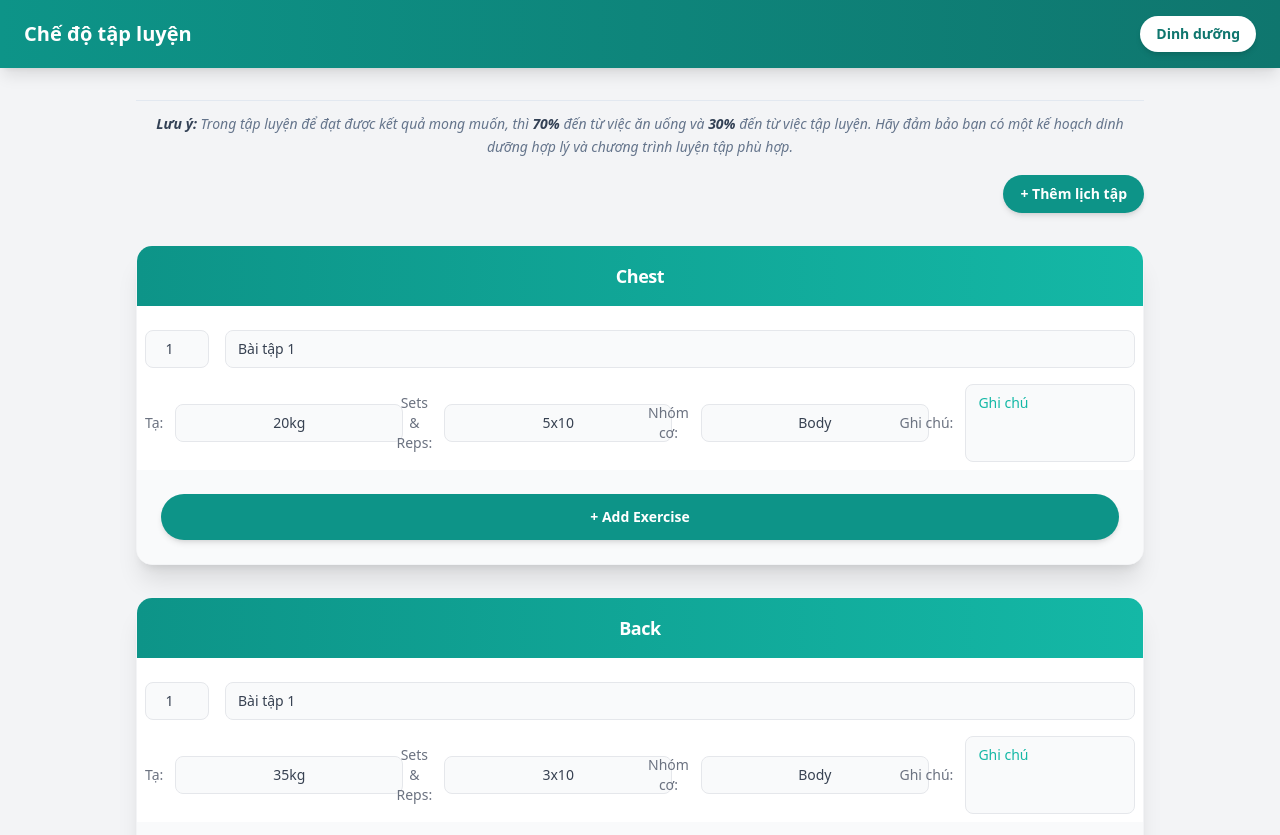
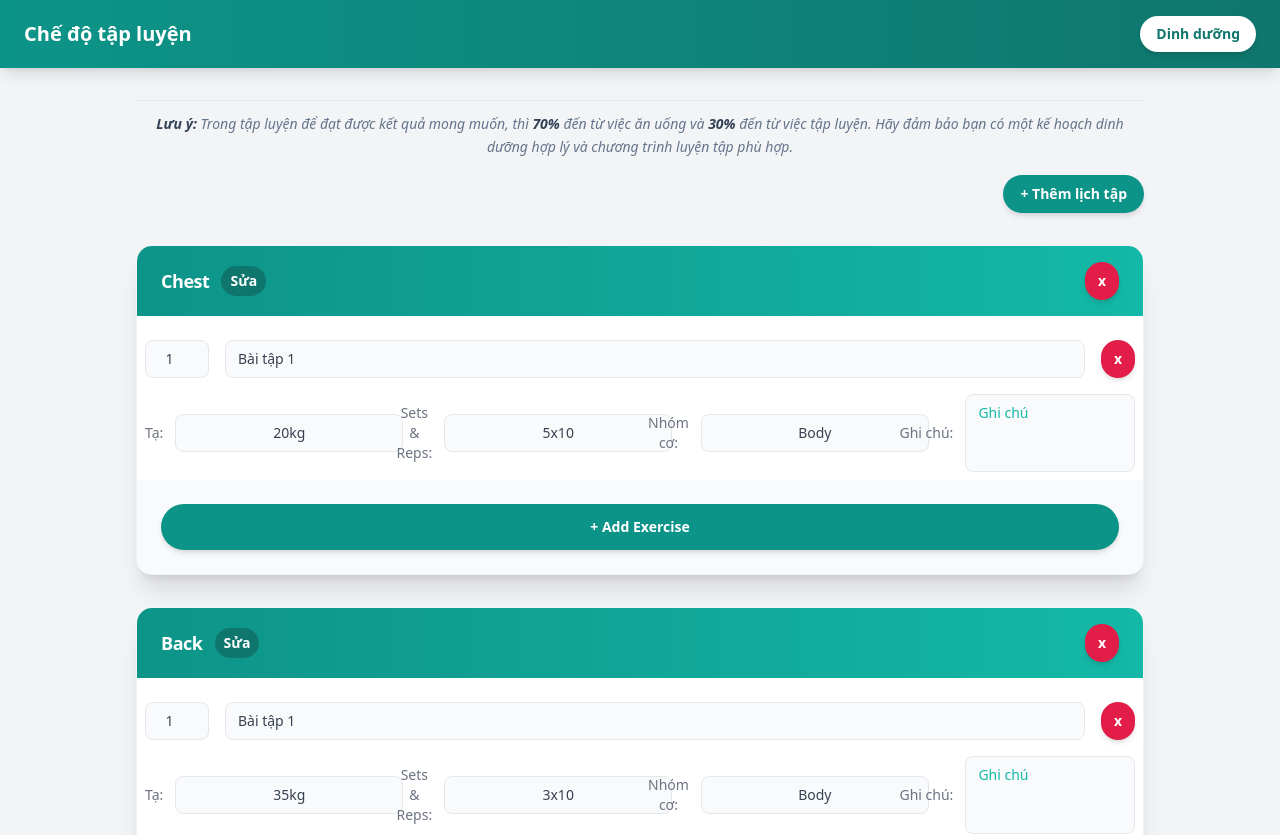
Before and after one commit to trungthanhdev/MN-2409, a Vue app: page /schedule in a window 1280 px wide. Shown: the top 835 px of the page. Built offline with nearby package versions, Linux system fonts and the light colour scheme.

Commit message:
Redeploy07

```diff
--- a/index.html
+++ b/index.html
@@ -2,9 +2,10 @@
 <html lang="en">
   <head>
     <meta charset="UTF-8" />
-    <link rel="icon" type="image/svg+xml" href="/vite.svg" />
+      <link rel="icon" type="image/png" href="/smg.png" />
+    <link rel="apple-touch-icon" href="/smg.png" />
     <meta name="viewport" content="width=device-width, initial-scale=1.0" />
-    <title>mn-2409</title>
+    <title>Simple Macro & Gym</title>
   </head>
   <body>
     <div id="app"></div>
--- a/src/pages/Home.vue
+++ b/src/pages/Home.vue
@@ -651,10 +651,10 @@ loadFromLocal();
           <div class="space-y-3">
             <label class="label">Chọn mục tiêu (preset)</label>
             <select v-model="preset" @change="applyPreset" class="input h-11">
-              <option value="maintenance">Maintenance</option>
+              <option value="maintenance">Duy trì</option>
               <option value="bulking">Bulking</option>
               <option value="cutting">Cutting</option>
-              <option value="custom">Custom</option>
+              <!-- <option value="custom">Custom</option> -->
             </select>
             <p class="note">Bạn có thể chỉnh % thủ công dù chọn preset.</p>
           </div>
@@ -717,14 +717,14 @@ loadFromLocal();
         <div class="section-title">Tình trạng hoặc mục tiêu cơ thể</div>
         <div class="p-4 grid grid-cols-1 sm:grid-cols-2 lg:grid-cols-3 gap-4">
           <div>
-            <label class="label">Gender</label>
+            <label class="label">Giới tính</label>
             <select v-model="gender" class="input h-11">
-              <option value="male">Male</option>
-              <option value="female">Female</option>
+              <option value="male">Nam</option>
+              <option value="female">Nữ</option>
             </select>
           </div>
           <div>
-            <label class="label">Age</label>
+            <label class="label">Tuổi</label>
             <input
               type="number"
               min="10"
@@ -734,7 +734,7 @@ loadFromLocal();
             />
           </div>
           <div>
-            <label class="label">Height (m)</label>
+            <label class="label">Chiều cao (m)</label>
             <input
               type="number"
               step="0.01"
@@ -745,7 +745,7 @@ loadFromLocal();
             />
           </div>
           <div>
-            <label class="label">Height (cm)</label>
+            <label class="label">Chiều cao (cm)</label>
             <input
               type="number"
               step="1"
@@ -756,7 +756,7 @@ loadFromLocal();
             />
           </div>
           <div>
-            <label class="label">Weight (kg)</label>
+            <label class="label">Cân nặng (kg)</label>
             <input
               type="number"
               step="0.1"
@@ -767,7 +767,7 @@ loadFromLocal();
             />
           </div>
           <div>
-            <label class="label">Activity Level</label>
+            <label class="label">Mức độ hoạt động</label>
             <select v-model.number="activity" class="input h-11">
               <option v-for="a in activities" :key="a.value" :value="a.value">
                 {{ a.label }} ({{ a.value }})
@@ -812,7 +812,7 @@ loadFromLocal();
           </div>
 
           <p class="note sm:col-span-2 lg:col-span-3">
-            IBW (Ideal body weight): Cân nặng tiêu chuẩn không gồm bao gồm mỡ
+            IBW (Ideal body weight): Cân nặng tiêu chuẩn không bao gồm mỡ
             (BMI mục tiêu ≈ 22).
           </p>
         </div>
--- a/src/pages/Schedule.vue
+++ b/src/pages/Schedule.vue
@@ -71,6 +71,21 @@ function addExercise(group: WorkoutGroup) {
   });
 }
 
+// Delete exercise from a group
+function deleteExercise(group: WorkoutGroup, exerciseId: number) {
+  group.exercises = group.exercises.filter(ex => ex.id !== exerciseId);
+  // Update order of remaining exercises
+  group.exercises.forEach((ex, index) => {
+    ex.order = index + 1;
+    ex.id = index + 1;
+  });
+}
+
+// Delete workout group
+function deleteWorkoutGroup(groupTitle: string) {
+  workoutGroups.value = workoutGroups.value.filter(group => group.title !== groupTitle);
+}
+
 const showModal = ref(false);
 const newGroupTitle = ref("");
 
@@ -98,6 +113,28 @@ function addWorkoutGroup() {
 function closeModal() {
   showModal.value = false;
   newGroupTitle.value = "";
+}
+
+// Edit workout group title
+const editingGroup = ref<string | null>(null);
+const editGroupTitle = ref<string>("");
+
+function startEditGroup(group: WorkoutGroup) {
+  editingGroup.value = group.title;
+  editGroupTitle.value = group.title;
+}
+
+function saveEditGroup(group: WorkoutGroup) {
+  if (editGroupTitle.value.trim()) {
+    group.title = editGroupTitle.value.trim();
+  }
+  editingGroup.value = null;
+  editGroupTitle.value = "";
+}
+
+function cancelEditGroup() {
+  editingGroup.value = null;
+  editGroupTitle.value = "";
 }
 </script>
 
@@ -177,9 +214,42 @@ function closeModal() {
         class="bg-white rounded-2xl shadow-xl border border-gray-100 overflow-hidden transition-all duration-300 hover:shadow-2xl"
       >
         <!-- Group Title -->
-        <h2 class="px-6 py-4 bg-gradient-to-r from-teal-600 to-teal-500 text-white font-semibold text-lg tracking-tight">
-          {{ group.title }}
-        </h2>
+        <div class="flex items-center justify-between px-6 py-4 bg-gradient-to-r from-teal-600 to-teal-500 text-white">
+          <div class="flex items-center gap-3">
+            <template v-if="editingGroup === group.title">
+              <input
+                v-model="editGroupTitle"
+                class="title-input bg-transparent text-white font-semibold text-lg tracking-tight focus:outline-none"
+                placeholder="Tên buổi tập"
+                @keyup.enter="saveEditGroup(group)"
+                @blur="saveEditGroup(group)"
+              />
+              <button
+                @click="cancelEditGroup"
+                class="px-2 py-1 bg-gray-200 text-gray-700 rounded-full text-sm font-semibold hover:bg-gray-300 transition-all duration-200"
+              >
+                Huỷ
+              </button>
+            </template>
+            <template v-else>
+              <h2 class="font-semibold text-lg tracking-tight">
+                {{ group.title }}
+              </h2>
+              <button
+                @click="startEditGroup(group)"
+                class="px-2 py-1 bg-teal-700 text-white rounded-full text-sm font-semibold hover:bg-teal-800 transition-all duration-200"
+              >
+                Sửa
+              </button>
+            </template>
+          </div>
+          <button
+            @click="deleteWorkoutGroup(group.title)"
+            class="px-3 py-2 bg-rose-600 text-white rounded-full text-sm font-semibold shadow-md hover:bg-rose-700 active:scale-95 transition-all duration-200"
+          >
+            x
+          </button>
+        </div>
 
         <!-- Exercises -->
         <div class="divide-y divide-gray-100">
@@ -188,7 +258,7 @@ function closeModal() {
             :key="ex.id"
             class="p-2 pt-6 hover:bg-gray-50 transition-all duration-200 space-y-4"
           >
-            <!-- Row 1: Order + Name -->
+            <!-- Row 1: Order + Name + Delete Button -->
             <div class="flex items-center gap-4">
               <input
                 v-model="ex.order"
@@ -201,6 +271,12 @@ function closeModal() {
                 class="detail-input flex-1 bg-gray-50 rounded-lg"
                 placeholder="Tên bài tập"
               />
+              <button
+                @click="deleteExercise(group, ex.id)"
+                class="px-3 py-2 bg-rose-600 text-white rounded-full text-sm font-semibold shadow-md hover:bg-rose-700 active:scale-95 transition-all duration-200"
+              >
+                x
+              </button>
             </div>
 
             <!-- Row 2: Additional Info -->
@@ -271,6 +347,12 @@ function closeModal() {
          transition-all duration-200;
 }
 
+.title-input {
+  @apply border-none px-0 py-0 text-lg font-semibold text-white
+         focus:outline-none focus:ring-2 focus:ring-teal-300 placeholder-white
+         transition-all duration-200;
+}
+
 .field-label {
   @apply text-gray-500 font-medium text-sm;
 }
```
Also changed, not shown: public/smg.png (added).
